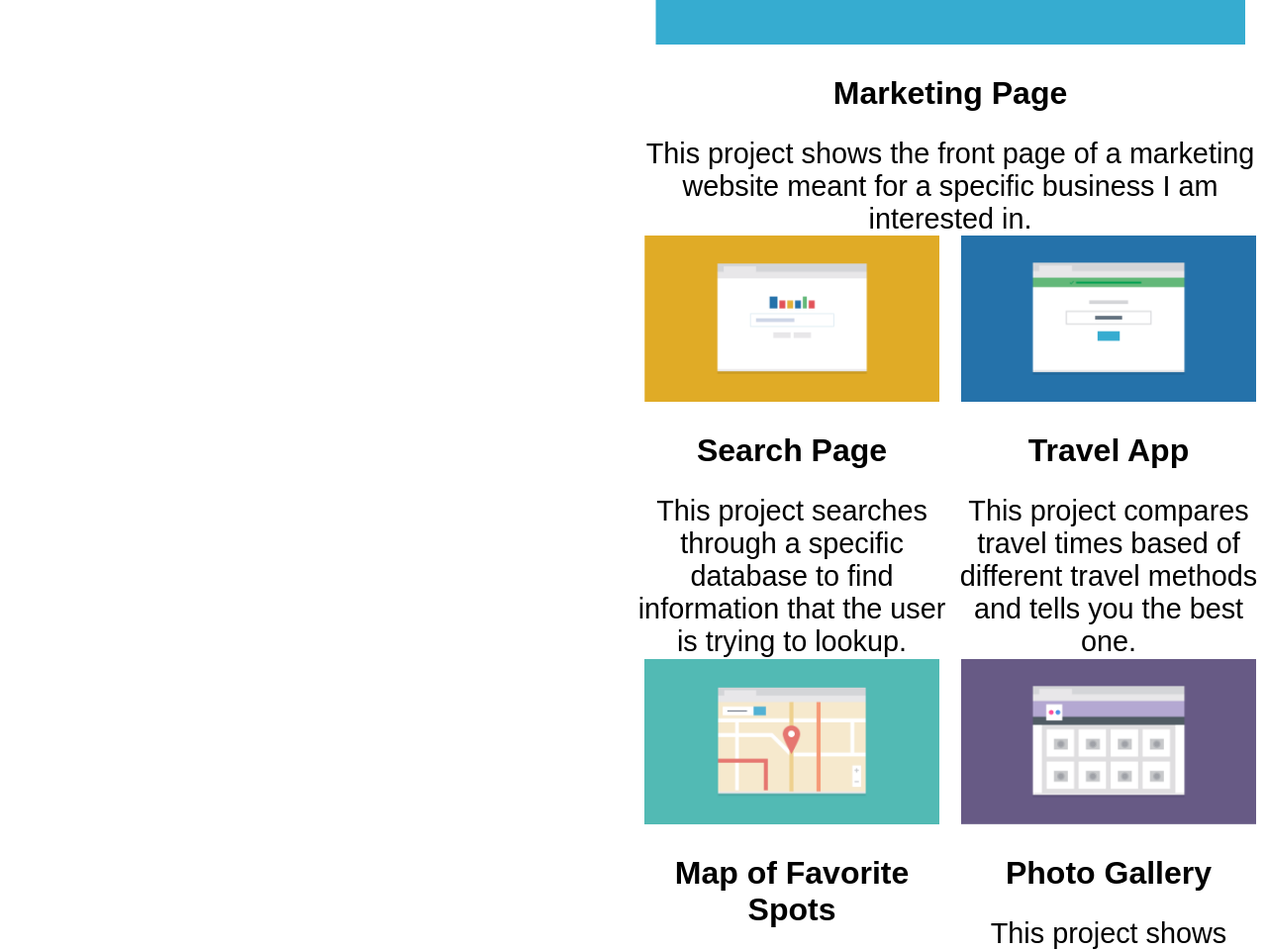
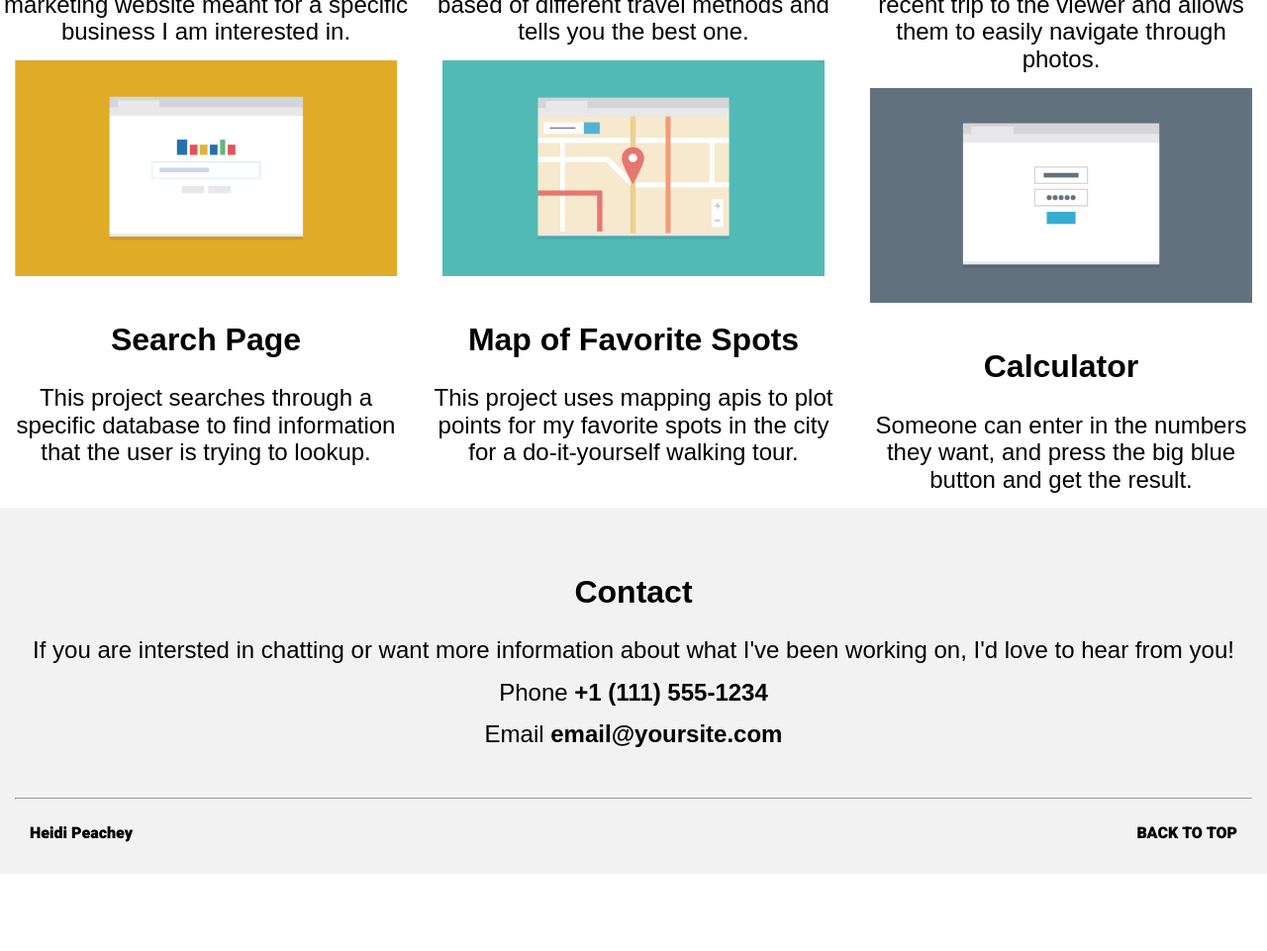
Before and after one commit to heidirochelle/techdegree_project_2, a plain HTML site: page index.html in a window 1280 px wide. Shown: the part 860-1821 px from the top of the page at 99% size. After the commit the page ends 1743 px from the top, so only its background shows below. Drawn offline with Linux system fonts and the light colour scheme.

Commit message:
Success!
Successfully created breakpoints. Last few things are to make menu jump to bottom at breaks and cover exceeds expectations stuff.

```diff
--- a/css/styles.css
+++ b/css/styles.css
@@ -38,9 +38,9 @@ h3 {
 }
 
 p {
-  font-size: 1.8em;
+  font-size: 1.5em;
   font-family: 'OpenSans', sans-serif;
-  margin: 0 auto;
+  margin: 0 0 15px;
 }
 
 /*Psuedo Classes*/
@@ -70,6 +70,9 @@ footer {
   text-align: center;
 }
 
+.student-name {
+  font-size: 2.3em;
+}
 
 .nav {
   text-transform: uppercase;
@@ -117,6 +120,7 @@ footer {
 
 .contact {
   background-color: #f2f2f2;
+  margin: 0 0 50px;
 }
 
 .name {
@@ -127,7 +131,11 @@ footer {
   float: right;
 }
 
-.portfolio {
+.bottom {
+  margin: 25px 15px 35px;
+}
+
+@portfolio {
   background-color: #fff;
 }
 
@@ -135,6 +143,9 @@ footer {
 
 @media (min-width: 768px) {
 
+  .student-name {
+    font-size: 2.5em;
+  }
 
   .nav li {
     display: inline;
@@ -159,34 +170,15 @@ footer {
     min-height: calc(100vh - 75px);
   }
 
-  .portfolio-0{
-    float: right;
-    max-width: 50%;
+  .portfolio-imgs {
+    display: inline-block;
+    width: 100%;
+    columns: 2;
+    margin: 0 0 15px;
   }
 
-  .portfolio-1{
-    float: left;
-    max-width: 50%;
-  }
-
-  .portfolio-2{
-    float: right;
-    max-width: 50%;
-  }
-
-  .portfolio-3{
-    float: left;
-    max-width: 50%;
-  }
-
-  .portfolio-4{
-    float: right;
-    max-width: 50%;
-  }
-
-  .portfolio-5{
-    float: left;
-    max-width: 50%;
+  .portfolio-photo {
+    margin: 0 0 15px;
   }
 }
 
@@ -214,4 +206,24 @@ footer {
   .wrap {
     min-height: calc(100vh - 75px);
   }
+
+  .portfolio-imgs {
+    display: inline-block;
+    width: 100%;
+    columns: 3;
+    margin: 0 0 15px;
+  }
+
+  .main-header {
+    padding: 25px;
+  }
+
+  .student-name {
+    float: left;
+    font-size: 2.8em;
+  }
+
+  .main-nav li {
+    float: right;
+  }
 }
--- a/index.html
+++ b/index.html
@@ -11,13 +11,13 @@
 <body>
   <div class="wrap">
     <header class="main-header">
-      <h1>Heidi Peachey</h1>
+      <h1 class="student-name">Heidi Peachey</h1>
 
       <nav class="main-nav">
         <ul class="nav">
           <li><a href="#">Home</a></li>
-          <li><a href="#">Portfolio</a></li>
-          <li><a href="#">Contact</a></li>
+          <li><a href="#portfolio">Portfolio</a></li>
+          <li><a href="#contact">Contact</a></li>
         </ul>
       </nav>
     </header>
@@ -29,48 +29,39 @@
         a degree in front-end web development at Treehouse and am excited to put my skills to use!</p>
       </div>
 
-    <section class="portfolio">
+    <section id="portfolio">
       <h3 class="portfolio-title">Portfolio</h3>
 
-        <div class="portfolio-0">
+        <div class="portfolio-imgs">
           <img class="portfolio-photo" src="images/portfolio-1.png" alt="Photograph of a marketing page">
           <h2>Marketing Page</h2>
           <p>This project shows the front page of a marketing website meant for a specific business I am interested in.</p>
 
-        <div class="portfolio-1">
           <img class="portfolio-photo" src="images/portfolio-2.png" alt="Photograph of a search page.">
           <h2>Search Page</h2>
           <p>This project searches through a specific database to find information that the user is trying to lookup.</p>
-        </div>
 
-        <div class="portfolio-2">
           <img class="portfolio-photo" src="images/portfolio-3.png" alt="Photograph of a travel app.">
           <h2>Travel App</h2>
           <p>This project compares travel times based of different travel methods and tells you the best one.</p>
-        </div>
 
-        <div class="portfolio-3">
           <img class="portfolio-photo" src="images/portfolio-4.png" alt="Photograph of a map of favorite spots.">
           <h2>Map of Favorite Spots</h2>
           <p>This project uses mapping apis to plot points for my favorite spots in the city for a do-it-yourself walking tour.</p>
-        </div>
 
-        <div class="portfolio-4">
           <img class="portfolio-photo" src="images/portfolio-5.png" alt="Photograph of a photo gallery">
           <h2>Photo Gallery</h2>
           <p>This project shows photos from a recent trip to the viewer and allows them to easily navigate through photos.</p>
-        </div>
 
-        <div class="portfolio-5">
           <img class="portfolio-photo" src="images/portfolio-6.png" alt="Photograph of a calculator">
           <h2>Calculator</h2>
           <p>Someone can enter in the numbers they want, and press the big blue button and get the result.</p>
         </div>
-      </div>
       </section>
     </main>
   </div>
 
+  <section id="contact">
   <footer>
     <div class="contact">
       <h2>Contact</h2>
@@ -78,9 +69,14 @@
           <p>Phone<strong> +1 (111) 555-1234</strong></p>
           <p>Email<a href="mailto:email@yoursite.com"><strong> email@yoursite.com</strong></a></p>
     </div>
+
+    <hr>
+
+    <div class="bottom">
       <p class="name">Heidi Peachey</p>
       <a class="top-nav"  href="#">BACK TO TOP</a>
-  </footer>
-
+    </div>
+    </footer>
+  </section>
 </body>
 </html>
```
